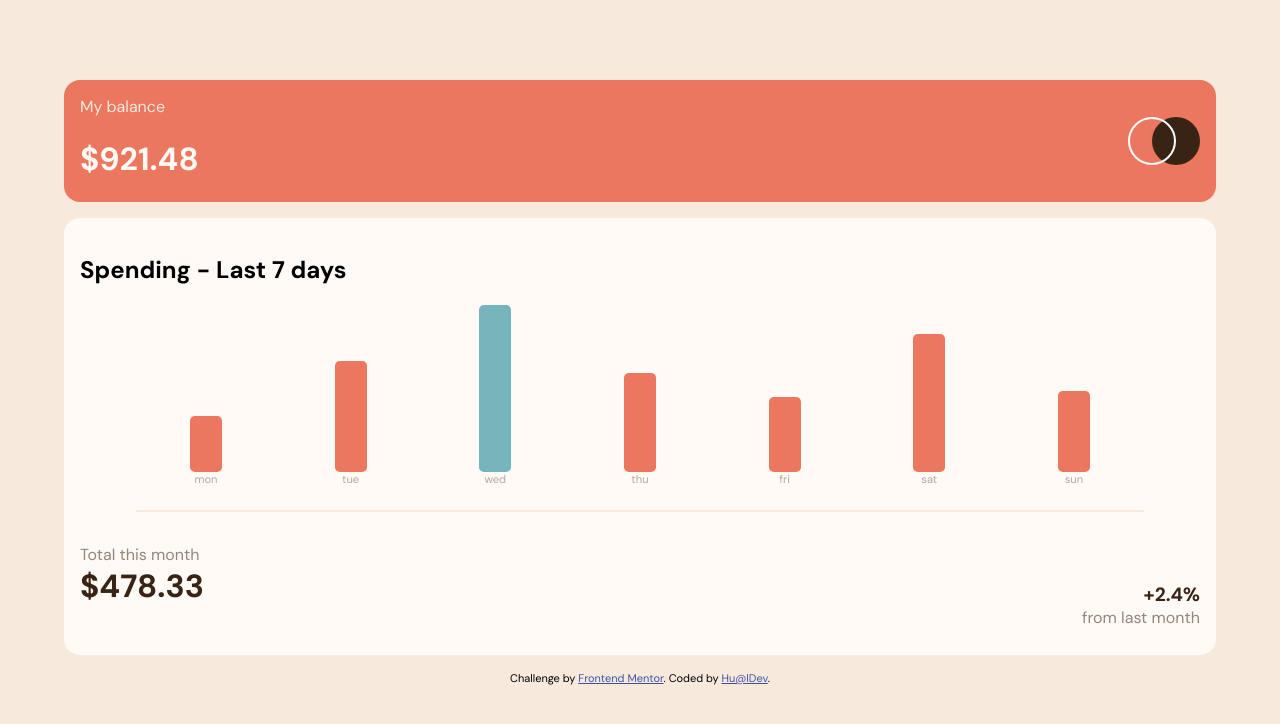
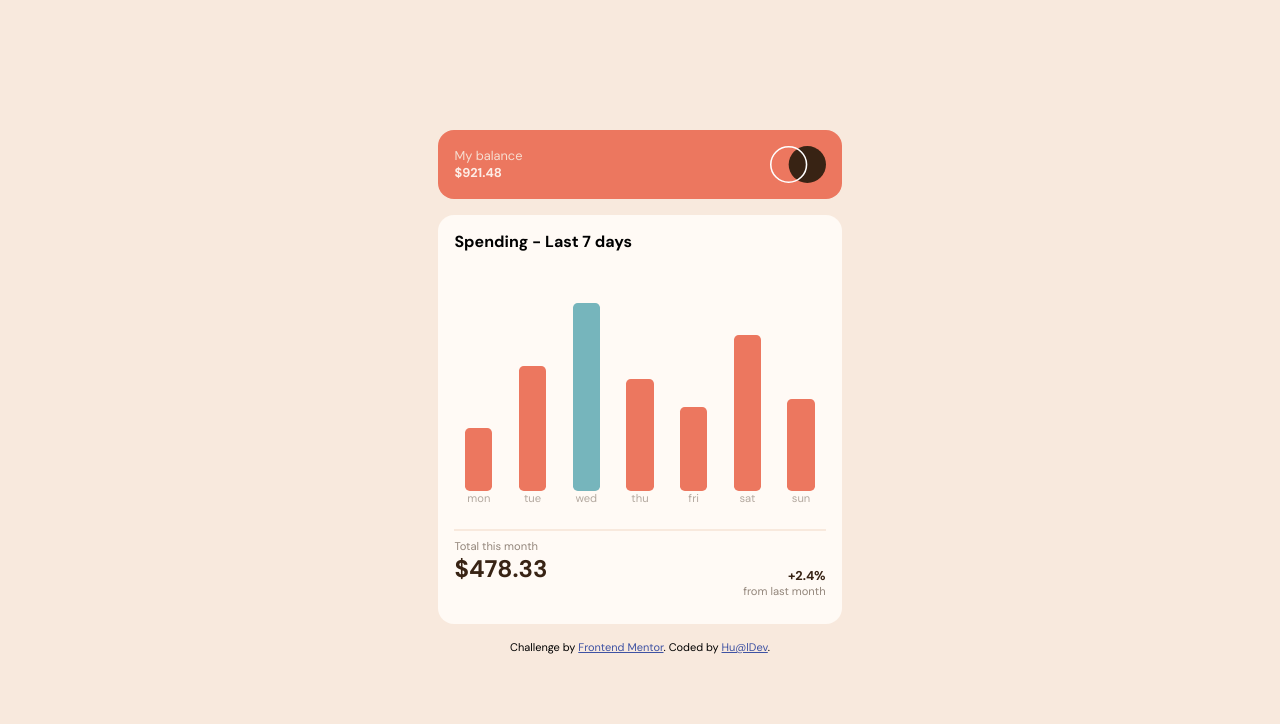
Before and after one commit to HualDev/ChartComponentMain, a plain HTML site: page index.html in a window 1280 px wide. Drawn offline with Linux system fonts and the light colour scheme.

Commit message:
Desktop Version

```diff
--- a/chart.js
+++ b/chart.js
@@ -8,7 +8,7 @@ xmlhttp.onload = function() {
 
   for(let i=0; i<myObj.length;i++ ){
     let height =myObj[i].amount
-    graph[i].style.height=(height/5+'rem')
+    graph[i].style.height=(height*1.5+'%')
     day[i].innerHTML = myObj[i].day;
     spent[i].innerHTML= ('$ '+height)
 
--- a/index.html
+++ b/index.html
@@ -17,6 +17,7 @@
   </style>
 </head>
 <body>
+  <div class="container">
     <header>
       <div>
         <p>My balance</p>
@@ -91,6 +92,8 @@
         Coded by <a href="#">Hu@lDev</a>.
       </div>
     </footer>
+  </div>
+
 
   <script src="./chart.js"></script>
 </body>
--- a/style.css
+++ b/style.css
@@ -26,6 +26,7 @@ header{
     border-radius: 1rem;
     display: flex;
     justify-content: space-between;
+    align-items: center;
 }
 
 header div{
@@ -46,7 +47,7 @@ main{
 
 .spending{
     display: flex;
-    width: 90%;
+    width: 100%;
     justify-content: space-around;
     gap: 0.3rem;
     align-items: flex-end;
@@ -57,13 +58,15 @@ main{
     display: flex;
     flex-direction: column;
     align-items: center;
-    justify-content: center;
+    justify-content: flex-end;
+    height: 40vh;
+
 }
 
 .graph{
     background-color: var(--softRed);
     width: 2rem;
-    border-radius: 0.3rem;
+    border-radius: 0.3rem;align-self: flex-end;
 }
 
 .spent{
@@ -85,7 +88,7 @@ main{
 }
 
 hr{
-    width: 90%;
+    width: 100%;
     background-color: var(--cream);
     border-color: var(--cream);
     margin-top: 1.5rem;
@@ -109,7 +112,7 @@ hr{
 h3{
     margin-top: 0;
     font-size: 2rem;
-    font-weight: 700;
+    font-weight: 900;
     color: var(--darkBrown);
 }
 
@@ -130,3 +133,66 @@ h4{
 .attribution a {
     color: hsl(228, 45%, 44%);
 }
+
+@media (min-width:550px) {
+   body{
+       height: 100vh;
+       display: flex;
+       flex-direction: column;
+       align-items: center;
+       justify-content: center;
+   }
+
+   .container{
+       width: 35%;
+   }
+
+   header{
+       padding: 1rem;
+       margin: 0 auto 1rem;
+   }
+
+   header div p, header div h1{
+       margin: 0;
+       font-size: 0.8rem;
+       opacity: 0.9;
+   }
+
+   header img{
+       width: 15%;
+       height: 15%;
+   }
+
+   h2{
+       font-size: 1rem;
+       margin-top: 0;
+   }
+
+   .spending_container{
+       height: 30vh;
+   }
+
+   .graph{
+       width: 1.7rem;
+   }
+
+   .totals{
+       margin-top: 0rem;
+   }
+
+   .totals p{
+       font-size: 0.7rem;
+   }
+
+   h3{
+       font-size: 1.5rem;
+   }
+
+   h4{
+       font-size: 0.8rem;
+   }
+
+   .attribution{
+       font-size: 0.6rem;
+   }
+}
```
Lines whose indentation alone changed are shown as unchanged.
